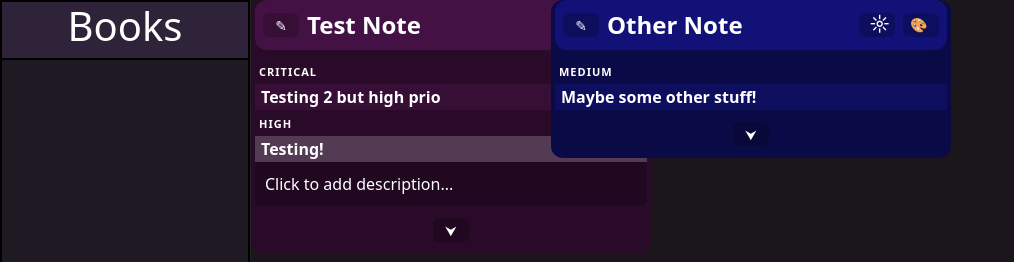
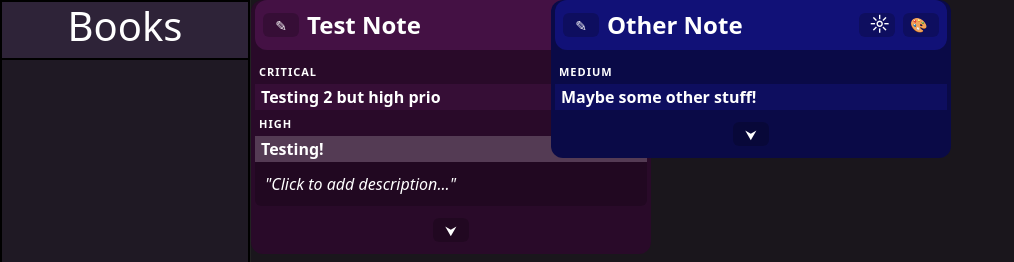
Before and after one commit to petitecoyote759/SSDTodoManager, a React (Vite) app in the folder frontend/: page / in a window 1280 px wide. Both pictures are taken after a click on the button "Testing!". Shown: the top 262 px of the page, without its empty margins (0-1014 px from the left). Built offline with nearby package versions, Linux system fonts and the light colour scheme; no server answers.

Commit message:
Made "Click to add description" itallic

```diff
--- a/frontend/src/Screens/MainScreen.tsx
+++ b/frontend/src/Screens/MainScreen.tsx
@@ -445,7 +445,7 @@ export function MainScreen() {
                                     setEditingDescription(true)
                                 }}
                             >
-                                {entry.description || "Click to add description..."}
+                                {entry.description || <i>"Click to add description..."</i>}
                             </div>
                         )}
                     </div>
```
